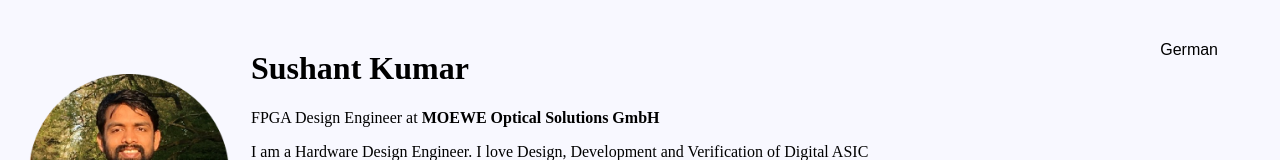
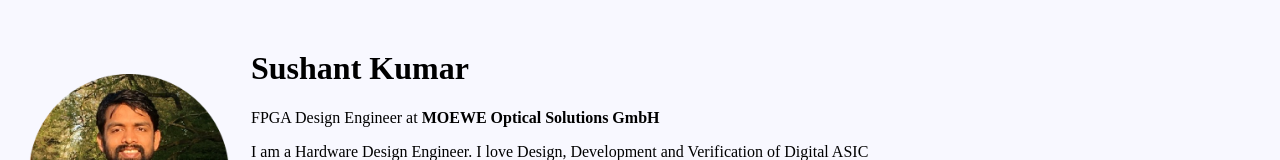
Before and after one commit to sushantkumar-estech/Curriculum-Vitae, a plain HTML site: page index.html in a window 1280 px wide. Shown: the top 160 px of the page. Drawn offline with Linux system fonts and the light colour scheme.

Commit message:
button remove

```diff
--- a/index.html
+++ b/index.html
@@ -8,7 +8,7 @@
 </head>
 
 <body>
-  <button class="language_button" type="button" name="button">German</button>
+  <!--<button class="language_button" type="button" name="button">German</button>-->
   <table class="header" cellspacing="20">
     <tr>
       <td><img src="images/sushant.png" alt="sushant profile picture" width="200" height="200"></td>
```
